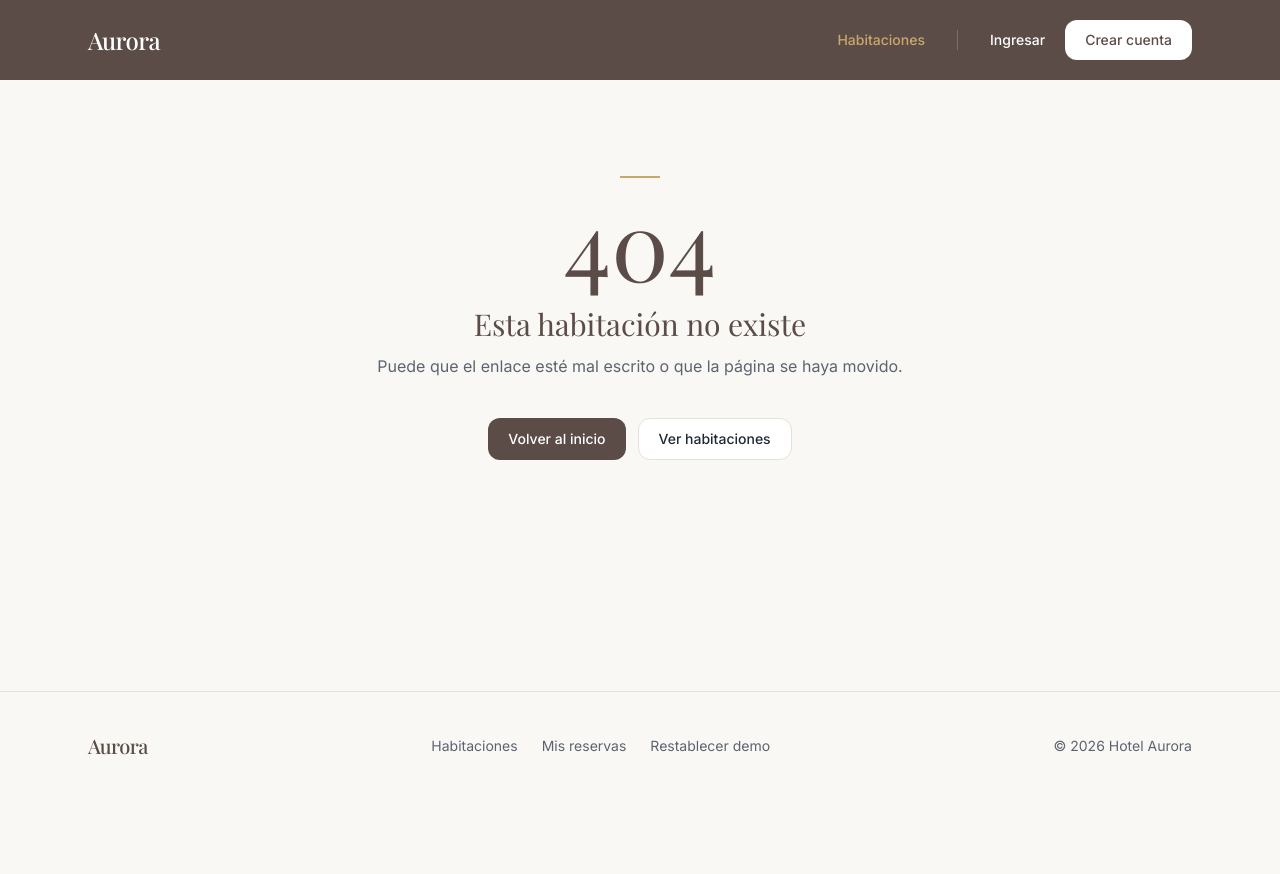
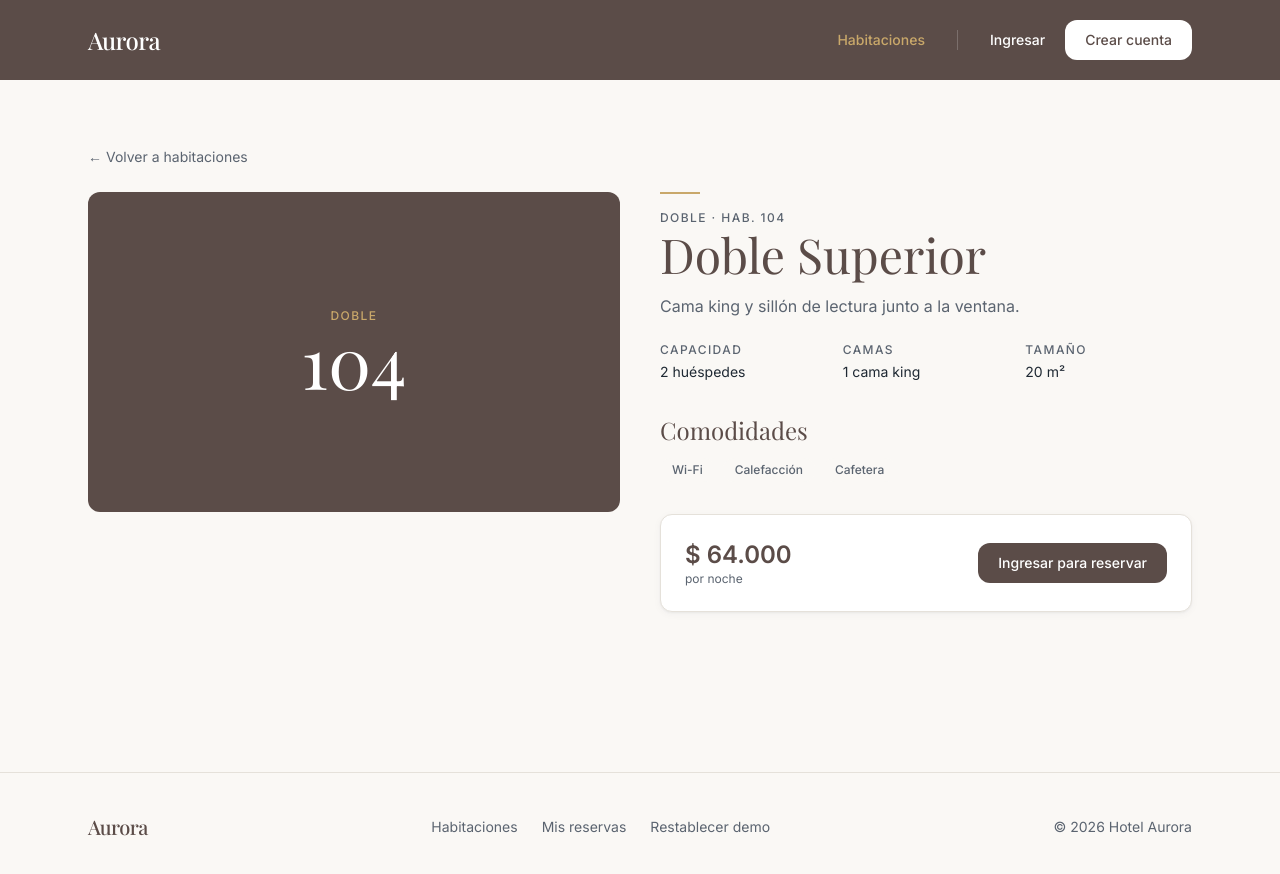
Before and after one commit to valentinequiroga/Hotel-Aurora, a React (Vite) app in the folder frontend/: page /habitaciones/r-104 in a window 1280 px wide. Shown: the top 874 px of the page. Before the commit the page ends 800 px from the top, so only its background shows below. Built offline with nearby package versions, Linux system fonts and the light colour scheme.

Commit message:
Correcciones + la vista de las habitaciones

```diff
--- a/frontend/src/App.jsx
+++ b/frontend/src/App.jsx
@@ -17,9 +17,11 @@ import AdminUsers from "./pages/admin/AdminUsers";
 import NotFound from "./pages/NotFound";
 
 // Persona B
+import RoomDetail from "./pages/guest/RoomDetail";
 import Home from "./pages/guest/Home";
 import Rooms from "./pages/guest/Rooms";
 import MyReservations from "./pages/guest/MyReservations";
+
 
 // Persona C
 import Dashboard from "./pages/admin/Dashboard";
@@ -39,6 +41,7 @@ export default function App() {
               {/* Público */}
               <Route path="/" element={<Home />} />
               <Route path="/habitaciones" element={<Rooms />} />
+              <Route path="/habitaciones/:id" element={<RoomDetail />} />
 
               {/* Solo sin sesión */}
               <Route element={<GuestOnlyRoute />}>
--- a/frontend/src/components/guest/RoomCard.jsx
+++ b/frontend/src/components/guest/RoomCard.jsx
@@ -2,11 +2,22 @@ import { Link } from "react-router-dom";
 import { useAuth } from "../../context/AuthContext";
 import { formatCurrency } from "../../utils/format";
 
+/**
+ * Tarjeta de una habitación.
+ *
+ *   <RoomCard room={room} nights={3} onReserve={(room) => ...} />
+ *
+ * - nights: opcional. Si hay fechas elegidas, muestra el subtotal del alojamiento.
+ * - Sin sesión, el botón es un link a /login (y después del login vuelve a /habitaciones).
+ * - La foto y el nombre llevan a /habitaciones/:id (RoomDetail).
+ * - Si la habitación no tiene foto (room.image vacío), muestra un bloque azul con su número.
+ */
 export default function RoomCard({ room, nights = 0, onReserve }) {
   const { isLoggedIn } = useAuth();
 
   return (
     <article className="card flex flex-col overflow-hidden p-0 transition hover:shadow-md">
+      <Link to={`/habitaciones/${room.id}`} aria-label={`Ver detalles de ${room.name}`}>
         {room.image ? (
           <img src={room.image} alt={room.name} className="h-44 w-full object-cover" />
         ) : (
@@ -15,19 +26,27 @@ export default function RoomCard({ room, nights = 0, onReserve }) {
             <span className="font-display text-5xl text-white">{room.number}</span>
           </div>
         )}
+      </Link>
 
       <div className="flex flex-1 flex-col p-6">
         <p className="eyebrow">
           {room.type} · Hab. {room.number}
         </p>
-        <h3 className="mt-1 text-2xl">{room.name}</h3>
+        <h3 className="mt-1 text-2xl">
+          <Link to={`/habitaciones/${room.id}`} className="transition hover:text-accent">
+            {room.name}
+          </Link>
+        </h3>
         <p className="mt-2 text-sm text-muted">{room.description}</p>
+        <Link to={`/habitaciones/${room.id}`} className="mt-2 text-sm text-primary underline transition hover:text-accent">
+          Ver detalles
+        </Link>
         <p className="mt-3 text-sm text-muted">
           Hasta {room.capacity} {room.capacity === 1 ? "huésped" : "huéspedes"} · {room.beds} · {room.size} m²
         </p>
 
         <div className="mt-3 flex flex-wrap gap-2">
-          {room.amenities.slice(0, 3).map((item) => (
+          {(room.amenities ?? []).slice(0, 3).map((item) => (
             <span key={item} className="badge bg-bg text-muted">
               {item}
             </span>
--- a/frontend/src/components/guest/SearchBar.jsx
+++ b/frontend/src/components/guest/SearchBar.jsx
@@ -1,13 +1,23 @@
 import { useState } from "react";
 import { validateDates } from "../../utils/booking";
 import { addDays, todayISO } from "../../utils/dates";
+import { useData } from "../../context/DataContext";
 
-const GUEST_OPTIONS = [1, 2, 3, 4, 5];
+
 const EMPTY = { checkIn: "", checkOut: "", guests: 1 };
 
 
 export default function SearchBar({ initial = EMPTY, onSearch, onClear }) {
+  const { rooms } = useData();
   const [data, setData] = useState(initial);
+
+  // El máximo de huéspedes sale de la habitación activa con más capacidad
+  let maxGuests = 1;
+  rooms.forEach((room) => {
+    if (room.active && room.capacity > maxGuests) maxGuests = room.capacity;
+  });
+  const guestOptions = [];
+  for (let n = 1; n <= maxGuests; n++) guestOptions.push(n);
   const [error, setError] = useState("");
 
   const updateData = (e) => {
@@ -71,7 +81,7 @@ export default function SearchBar({ initial = EMPTY, onSearch, onClear }) {
         <div>
           <label htmlFor="guests" className="eyebrow mb-1.5 block">Huéspedes</label>
           <select id="guests" name="guests" className="input" value={data.guests} onChange={updateData}>
-            {GUEST_OPTIONS.map((n) => (
+            {guestOptions.map((n) => (
               <option key={n} value={n}>
                 {n} {n === 1 ? "huésped" : "huéspedes"}
               </option>
--- a/frontend/src/data/constants.js
+++ b/frontend/src/data/constants.js
@@ -71,4 +71,5 @@ export const STORAGE_KEYS = {
   SESSION: "aurora_session",
   ROOMS: "aurora_rooms",
   RESERVATIONS: "aurora_reservations",
+  SEARCH: "aurora_search",
 };
--- /dev/null
+++ b/frontend/src/pages/guest/RoomDetail.jsx
@@ -0,0 +1,157 @@
+import { useState } from "react";
+import { Link, useParams } from "react-router-dom";
+import { useData } from "../../context/DataContext";
+import { useAuth } from "../../context/AuthContext";
+import { useLocalStorage } from "../../hooks/useLocalStorage";
+import { STORAGE_KEYS } from "../../data/constants";
+import { formatCurrency } from "../../utils/format";
+import { validateDates } from "../../utils/booking";
+import { nightsBetween } from "../../utils/dates";
+import ReservationModal from "../../components/guest/ReservationModal";
+
+const EMPTY_SEARCH = { checkIn: "", checkOut: "", guests: 1 };
+
+
+export default function RoomDetail() {
+  const { id } = useParams();
+  const { getRoomById } = useData();
+  const { isLoggedIn } = useAuth();
+  const [search] = useLocalStorage(STORAGE_KEYS.SEARCH, EMPTY_SEARCH);
+  const [showModal, setShowModal] = useState(false);
+  const [selectedImage, setSelectedImage] = useState(0);
+
+  const room = getRoomById(id);
+
+  if (!room || !room.active) {
+    return (
+      <div className="mx-auto max-w-6xl px-6 py-16">
+        <div className="card text-center">
+          <h1 className="text-3xl">No encontramos esa habitación</h1>
+          <p className="mt-2 text-sm text-muted">
+            Puede que ya no esté disponible o que el link sea incorrecto.
+          </p>
+          <Link to="/habitaciones" className="btn-primary mt-6">Ver habitaciones</Link>
+        </div>
+      </div>
+    );
+  }
+
+  let images = [];
+  if (room.images && room.images.length > 0) images = room.images;
+  else if (room.image) images = [room.image];
+
+  const hasDates = validateDates(search.checkIn, search.checkOut).ok;
+  const searchValues = hasDates ? search : { ...EMPTY_SEARCH, guests: search.guests };
+  const nights = hasDates ? nightsBetween(search.checkIn, search.checkOut) : 0;
+
+  return (
+    <div className="mx-auto max-w-6xl px-6 py-16">
+      <Link to="/habitaciones" className="text-sm text-muted transition hover:text-accent">
+        ← Volver a habitaciones
+      </Link>
+
+      <div className="mt-6 grid gap-10 lg:grid-cols-2">
+        {/* Fotos */}
+        <div>
+          {images.length > 0 ? (
+            <>
+              <img
+                src={images[selectedImage]}
+                alt={room.name}
+                className="h-80 w-full rounded-card object-cover shadow-sm"
+              />
+              {images.length > 1 && (
+                <div className="mt-3 flex gap-3">
+                  {images.map((src, index) => (
+                    <button
+                      key={src}
+                      type="button"
+                      onClick={() => setSelectedImage(index)}
+                      aria-label={`Ver foto ${index + 1}`}
+                      className={`overflow-hidden rounded-card border-2 ${
+                        index === selectedImage ? "border-accent" : "border-transparent"
+                      }`}
+                    >
+                      <img src={src} alt="" className="h-16 w-24 object-cover" />
+                    </button>
+                  ))}
+                </div>
+              )}
+            </>
+          ) : (
+            <div className="flex h-80 flex-col items-center justify-center rounded-card bg-primary">
+              <span className="eyebrow text-accent">{room.type}</span>
+              <span className="font-display text-7xl text-white">{room.number}</span>
+            </div>
+          )}
+        </div>
+
+        {/* Datos */}
+        <div>
+          <span className="accent-rule" aria-hidden="true" />
+          <p className="eyebrow">
+            {room.type} · Hab. {room.number}
+          </p>
+          <h1 className="mt-1 text-4xl md:text-5xl">{room.name}</h1>
+          <p className="mt-4 text-muted">{room.description}</p>
+
+          <dl className="mt-6 grid grid-cols-3 gap-4 text-sm">
+            <div>
+              <dt className="eyebrow">Capacidad</dt>
+              <dd className="mt-1">
+                {room.capacity} {room.capacity === 1 ? "huésped" : "huéspedes"}
+              </dd>
+            </div>
+            <div>
+              <dt className="eyebrow">Camas</dt>
+              <dd className="mt-1">{room.beds}</dd>
+            </div>
+            <div>
+              <dt className="eyebrow">Tamaño</dt>
+              <dd className="mt-1">{room.size} m²</dd>
+            </div>
+          </dl>
+
+          <h2 className="mt-8 text-2xl">Comodidades</h2>
+          <div className="mt-3 flex flex-wrap gap-2">
+            {(room.amenities ?? []).map((item) => (
+              <span key={item} className="badge bg-bg text-muted">
+                {item}
+              </span>
+            ))}
+          </div>
+
+          <div className="card mt-8 flex flex-wrap items-center justify-between gap-4">
+            <div>
+              <p className="text-2xl font-semibold text-primary">{formatCurrency(room.pricePerNight)}</p>
+              <p className="text-xs text-muted">por noche</p>
+              {nights > 0 && (
+                <p className="mt-1 text-xs text-muted">
+                  {nights} {nights === 1 ? "noche" : "noches"}: {formatCurrency(room.pricePerNight * nights)}
+                </p>
+              )}
+            </div>
+
+            {isLoggedIn ? (
+              <button className="btn-primary" onClick={() => setShowModal(true)}>
+                Reservar
+              </button>
+            ) : (
+              <Link
+                to="/login"
+                state={{ from: { pathname: `/habitaciones/${room.id}` } }}
+                className="btn-primary"
+              >
+                Ingresar para reservar
+              </Link>
+            )}
+          </div>
+        </div>
+      </div>
+
+      {showModal && (
+        <ReservationModal room={room} initial={searchValues} onClose={() => setShowModal(false)} />
+      )}
+    </div>
+  );
+}
```
Also changed, not shown: 1 other file (tests, documents, lock files or other folders). Lines whose indentation alone changed are shown as unchanged.
